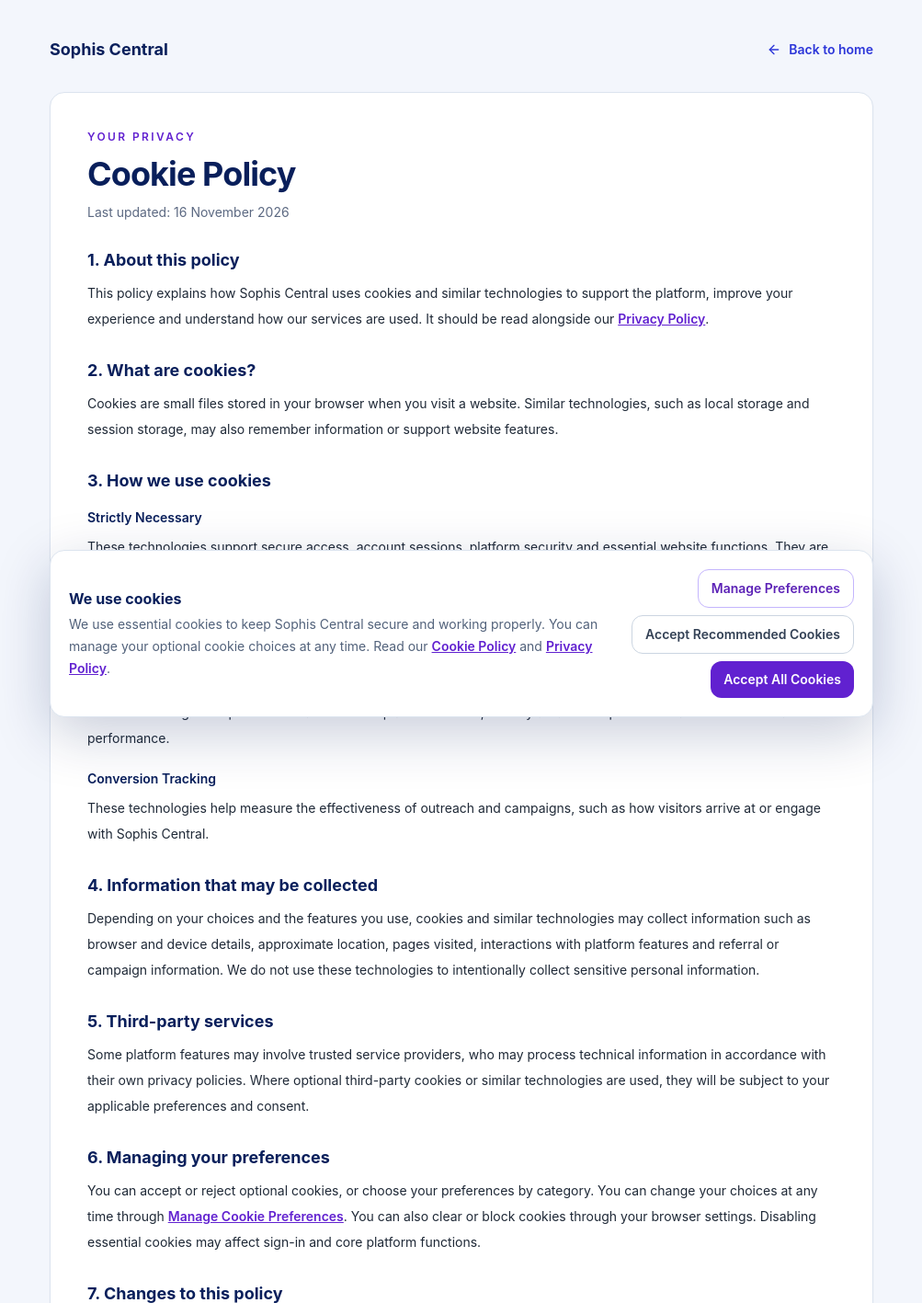
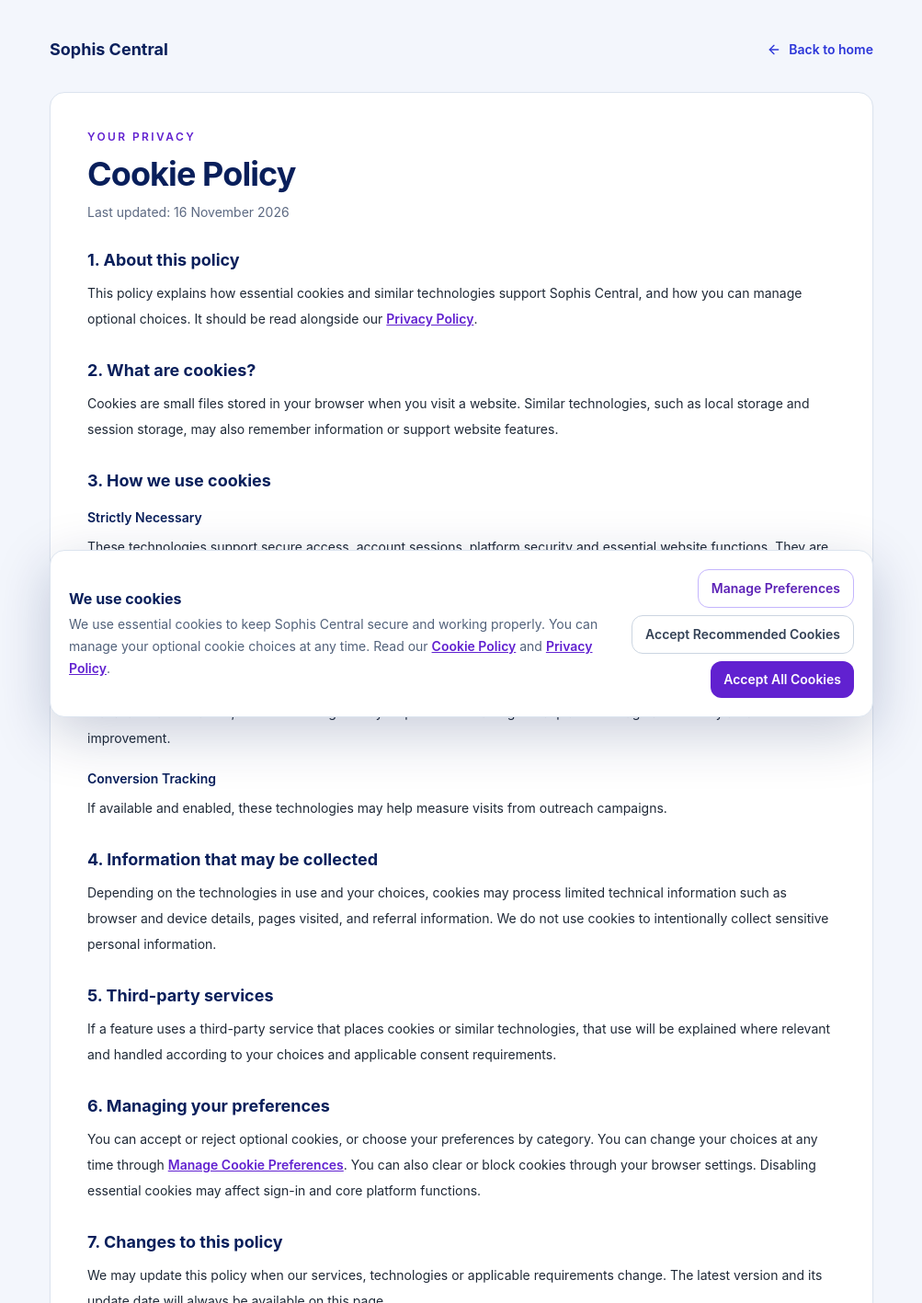
Before and after one commit to ReignnRule11/Sophia-Central-frontend, a React (Vite) app: page /cookie-policy in a window 1280 px wide. Shown: the top 1417 px of the page at 92% size, without its empty margins (138-1141 px from the left). Built offline with nearby package versions, Linux system fonts and the light colour scheme; no server answers.

Commit message:
Refine cookie copy for clear public-facing language

```diff
--- a/src/pages/CookiePolicyPage.tsx
+++ b/src/pages/CookiePolicyPage.tsx
@@ -17,7 +17,7 @@ export function CookiePolicyPage() {
           <div className="mt-7 space-y-7 text-sm leading-7 text-[#475569]">
             <section>
               <h2 className="text-lg font-bold text-[#091F5B]">1. About this policy</h2>
-              <p className="mt-2">This policy explains how Sophis Central uses cookies and similar technologies to support the platform, improve your experience and understand how our services are used. It should be read alongside our <Link to="/privacy" className="font-semibold text-[#6121D0] underline">Privacy Policy</Link>.</p>
+              <p className="mt-2">This policy explains how essential cookies and similar technologies support Sophis Central, and how you can manage optional choices. It should be read alongside our <Link to="/privacy" className="font-semibold text-[#6121D0] underline">Privacy Policy</Link>.</p>
             </section>
 
             <section>
@@ -34,27 +34,27 @@ export function CookiePolicyPage() {
                 </div>
                 <div>
                   <h3 className="font-semibold text-[#091F5B]">User Engagement &amp; Personalization</h3>
-                  <p className="mt-1">These technologies may remember selected preferences and help make your experience more relevant and convenient.</p>
+                  <p className="mt-1">If available and enabled, these technologies may remember selected preferences and settings.</p>
                 </div>
                 <div>
                   <h3 className="font-semibold text-[#091F5B]">Performance &amp; Behavior Analytics</h3>
-                  <p className="mt-1">These technologies help us understand how the platform is used, identify areas for improvement and monitor overall performance.</p>
+                  <p className="mt-1">If available and enabled, these technologies may help us understand general platform usage and identify areas for improvement.</p>
                 </div>
                 <div>
                   <h3 className="font-semibold text-[#091F5B]">Conversion Tracking</h3>
-                  <p className="mt-1">These technologies help measure the effectiveness of outreach and campaigns, such as how visitors arrive at or engage with Sophis Central.</p>
+                  <p className="mt-1">If available and enabled, these technologies may help measure visits from outreach campaigns.</p>
                 </div>
               </div>
             </section>
 
             <section>
               <h2 className="text-lg font-bold text-[#091F5B]">4. Information that may be collected</h2>
-              <p className="mt-2">Depending on your choices and the features you use, cookies and similar technologies may collect information such as browser and device details, approximate location, pages visited, interactions with platform features and referral or campaign information. We do not use these technologies to intentionally collect sensitive personal information.</p>
+              <p className="mt-2">Depending on the technologies in use and your choices, cookies may process limited technical information such as browser and device details, pages visited, and referral information. We do not use cookies to intentionally collect sensitive personal information.</p>
             </section>
 
             <section>
               <h2 className="text-lg font-bold text-[#091F5B]">5. Third-party services</h2>
-              <p className="mt-2">Some platform features may involve trusted service providers, who may process technical information in accordance with their own privacy policies. Where optional third-party cookies or similar technologies are used, they will be subject to your applicable preferences and consent.</p>
+              <p className="mt-2">If a feature uses a third-party service that places cookies or similar technologies, that use will be explained where relevant and handled according to your choices and applicable consent requirements.</p>
             </section>
 
             <section>
```
